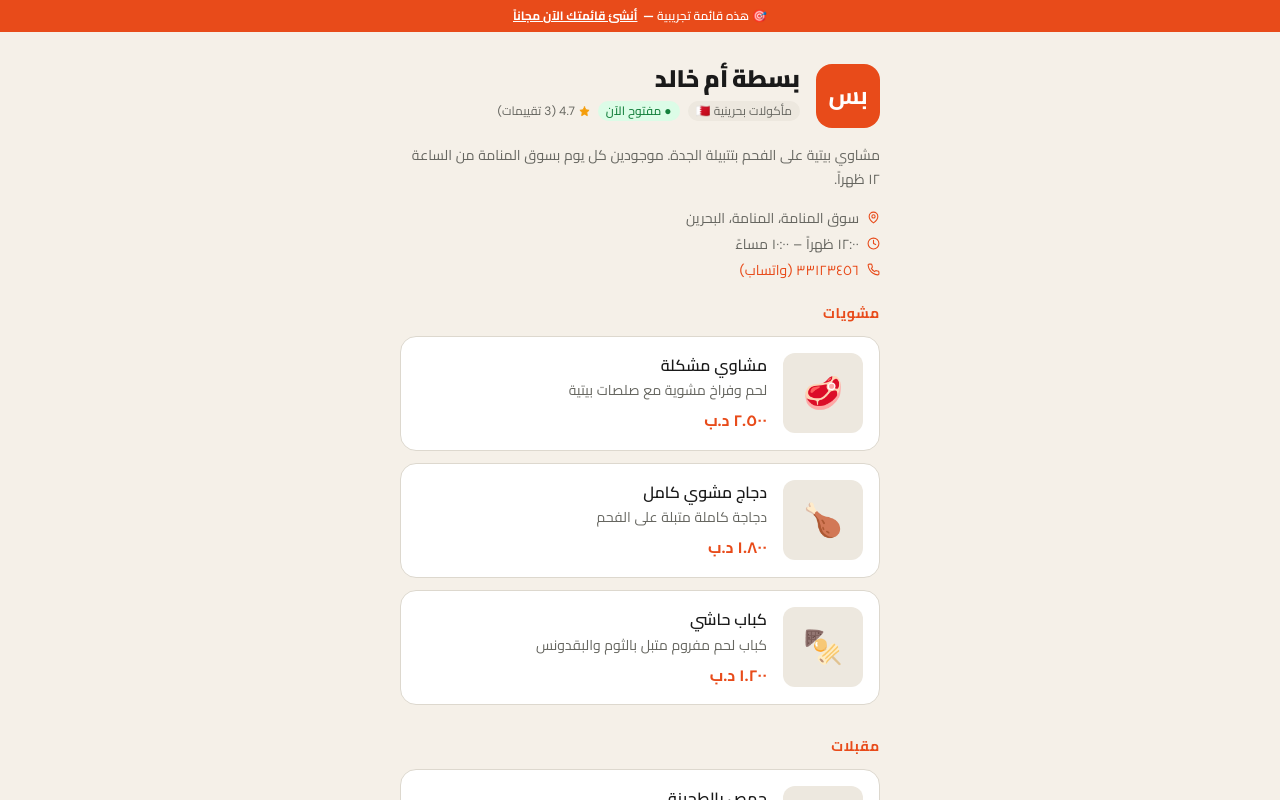
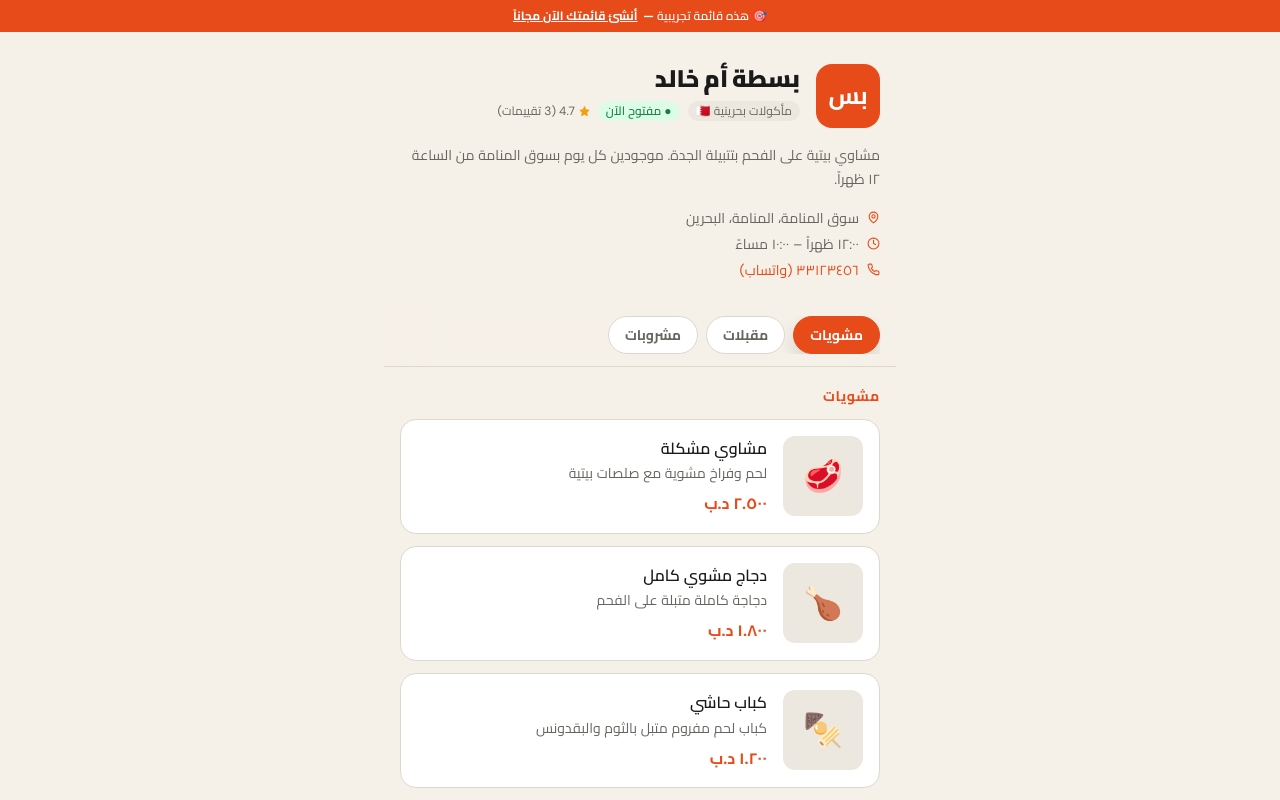
Before and after one commit to codeharmonizer/streetmenu, a Next.js app: page /demo in a window 1280 px wide. Shown: the top 800 px of the page. Built offline with nearby package versions, Linux system fonts and the light colour scheme; no server answers.

Commit message:
fix: stabilize sticky category tabs

```diff
--- a/src/app/demo/page.tsx
+++ b/src/app/demo/page.tsx
@@ -1,6 +1,8 @@
 import Link from 'next/link'
 import { MapPin, Clock, Phone, Star } from 'lucide-react'
 import type { Metadata } from 'next'
+import CategoryTabs from '@/components/menu/CategoryTabs'
+import { categorySectionId } from '@/lib/category-section'
 
 export const metadata: Metadata = {
   title: 'بسطة أم خالد — تجريبي | Relaxed Menu',
@@ -40,6 +42,7 @@ const REVIEWS = [
 ]
 
 const avgRating = REVIEWS.reduce((s, r) => s + r.rating, 0) / REVIEWS.length
+const categories = ITEMS.map(itemGroup => itemGroup.category)
 
 export default function DemoPage() {
   return (
@@ -98,8 +101,17 @@ export default function DemoPage() {
 
       {/* Menu */}
       <div className="max-w-lg mx-auto px-4">
+        <CategoryTabs
+          categories={categories}
+          sectionPrefix="demo-menu-category"
+        />
         {ITEMS.map(({ category, items }) => (
-          <div key={category} className="mb-8">
+          <section
+            key={category}
+            id={categorySectionId('demo-menu-category', category)}
+            data-category={category}
+            className="mb-8 scroll-mt-24"
+          >
             <h2 className="font-bold text-sm uppercase tracking-wider mb-3"
               style={{ color: 'var(--brand)', fontFamily: 'var(--font-display)' }}>
               {category}
@@ -125,7 +137,7 @@ export default function DemoPage() {
                 </div>
               ))}
             </div>
-          </div>
+          </section>
         ))}
       </div>
 
--- a/src/components/menu/CategoryTabs.tsx
+++ b/src/components/menu/CategoryTabs.tsx
@@ -1,6 +1,9 @@
 'use client'
 
 import { useEffect, useMemo, useRef, useState } from 'react'
+import { categorySectionId as getCategorySectionId } from '@/lib/category-section'
+
+export { categorySectionId } from '@/lib/category-section'
 
 interface Props {
   categories: string[]
@@ -10,22 +13,14 @@ interface Props {
 
 const STICKY_TABS_HEIGHT = 68
 
-export function categorySectionId(sectionPrefix: string, category: string) {
-  const safe = category
-    .trim()
-    .toLowerCase()
-    .replace(/[^\p{L}\p{N}]+/gu, '-')
-    .replace(/^-+|-+$/g, '')
-
-  return `${sectionPrefix}-${safe || 'uncategorized'}`
-}
-
 export default function CategoryTabs({ categories, sectionPrefix, className = '' }: Props) {
   const uniqueCategories = useMemo(
     () => Array.from(new Set(categories.filter(Boolean))),
     [categories]
   )
   const [activeCategory, setActiveCategory] = useState(uniqueCategories[0] ?? '')
+  const [isPinned, setIsPinned] = useState(false)
+  const shellRef = useRef<HTMLDivElement | null>(null)
   const tabRefs = useRef<Record<string, HTMLButtonElement | null>>({})
   const scrollerRef = useRef<HTMLDivElement | null>(null)
   const isProgrammaticScrollRef = useRef(false)
@@ -58,7 +53,7 @@ export default function CategoryTabs({ categories, sectionPrefix, className = ''
     )
 
     uniqueCategories.forEach(category => {
-      const section = document.getElementById(categorySectionId(sectionPrefix, category))
+      const section = document.getElementById(getCategorySectionId(sectionPrefix, category))
       if (section) observer.observe(section)
     })
 
@@ -77,6 +72,23 @@ export default function CategoryTabs({ categories, sectionPrefix, className = ''
     scroller.scrollTo({ left: Math.max(0, targetLeft), behavior: 'smooth' })
   }, [activeCategory])
 
+  useEffect(() => {
+    const updatePinned = () => {
+      const shell = shellRef.current
+      if (!shell) return
+      setIsPinned(shell.getBoundingClientRect().top <= 0)
+    }
+
+    updatePinned()
+    window.addEventListener('scroll', updatePinned, { passive: true })
+    window.addEventListener('resize', updatePinned)
+
+    return () => {
+      window.removeEventListener('scroll', updatePinned)
+      window.removeEventListener('resize', updatePinned)
+    }
+  }, [uniqueCategories.length])
+
   if (uniqueCategories.length <= 1) return null
 
   function jumpToCategory(category: string) {
@@ -85,7 +97,7 @@ export default function CategoryTabs({ categories, sectionPrefix, className = ''
     if (scrollEndTimerRef.current) clearTimeout(scrollEndTimerRef.current)
 
     document
-      .getElementById(categorySectionId(sectionPrefix, category))
+      .getElementById(getCategorySectionId(sectionPrefix, category))
       ?.scrollIntoView({ behavior: 'smooth', block: 'start' })
 
     scrollEndTimerRef.current = setTimeout(() => {
@@ -95,14 +107,27 @@ export default function CategoryTabs({ categories, sectionPrefix, className = ''
 
   return (
     <div
+      ref={shellRef}
+      data-category-tabs-shell
+      className={`relative -mx-4 mb-5 ${className}`}
+      style={isPinned ? { height: STICKY_TABS_HEIGHT } : undefined}
+    >
+      <div
         data-category-tabs
-      className={`sticky top-0 z-40 -mx-4 mb-5 overflow-x-auto overscroll-x-contain px-4 py-3 backdrop-blur-xl ${className}`}
+        className={isPinned
+          ? 'fixed top-0 inset-x-0 z-50 px-4 py-3 backdrop-blur-xl'
+          : 'sticky top-0 z-40 px-4 py-3 backdrop-blur-xl'}
         style={{
           background: 'color-mix(in srgb, var(--bg) 94%, transparent)',
           borderBottom: '1px solid var(--border)',
-        scrollbarWidth: 'none',
         }}
+      >
+        <div className="mx-auto max-w-lg">
+          <div
+            data-category-tabs-scroller
             ref={scrollerRef}
+            className="overflow-x-auto overscroll-x-contain"
+            style={{ scrollbarWidth: 'none' }}
           >
             <div className="flex min-w-max gap-2">
               {uniqueCategories.map(category => {
@@ -128,5 +153,8 @@ export default function CategoryTabs({ categories, sectionPrefix, className = ''
               })}
             </div>
           </div>
+        </div>
+      </div>
+    </div>
   )
 }
--- /dev/null
+++ b/src/lib/category-section.ts
@@ -0,0 +1,9 @@
+export function categorySectionId(sectionPrefix: string, category: string) {
+  const safe = category
+    .trim()
+    .toLowerCase()
+    .replace(/[^\p{L}\p{N}]+/gu, '-')
+    .replace(/^-+|-+$/g, '')
+
+  return `${sectionPrefix}-${safe || 'uncategorized'}`
+}
```
Also changed, not shown: 1 other file (tests, documents, lock files or other folders). Lines whose indentation alone changed are shown as unchanged.
